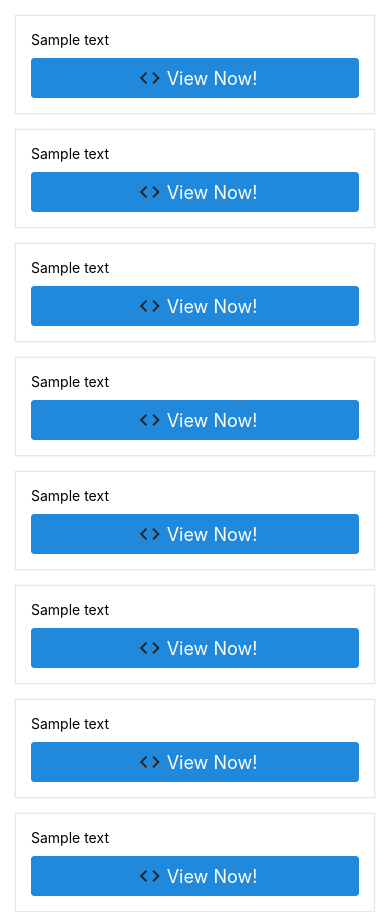
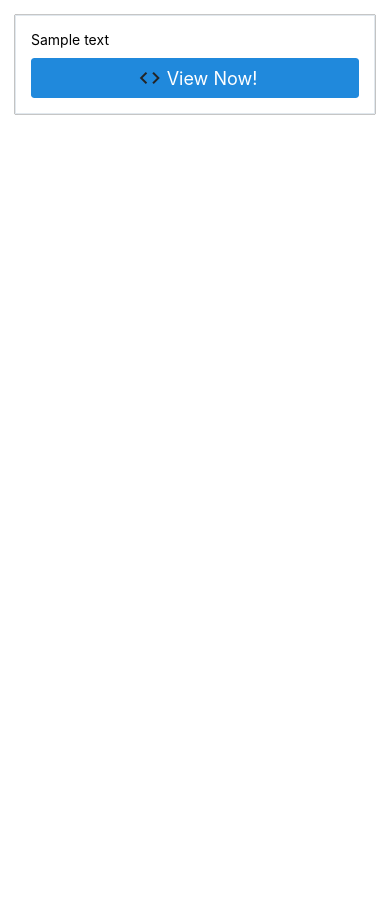
Before and after one commit to uze/react_native_tinder_cards, a React Native app: screen / in a window 390 px wide. After the commit the page ends 844 px from the top, so only its background shows below. Built offline with nearby package versions, Linux system fonts and the light colour scheme.

Commit message:
Transition to next card on swipe

```diff
--- a/App.js
+++ b/App.js
@@ -34,12 +34,28 @@ export default class App extends React.Component {
         </Card>
     );
   }
+
+  renderNoMoreCards() {
+      return (
+          <Card title = "No Cards Left">
+              <Text style = {{ marginBottom: 10 }}>
+                  No more content.
+              </Text>
+              <Button
+                backgroundColor = "#03A9F4"
+                title = "Get more..."
+              />
+          </Card>
+      );
+  }
+
   render() {
     return (
       <View style={styles.container}>
         <Deck
           data = {DATA}
           renderCard = {this.renderCard}
+          renderNoMoreCards = {this.renderNoMoreCards}
         />
       </View>
     );
--- a/src/Deck.js
+++ b/src/Deck.js
@@ -6,6 +6,10 @@ const SWIPE_THRESHOLD = 0.25 * SCREEN_WIDTH;
 const SWIPE_OUT_DURIATION = 250;
 
 class Deck extends Component {
+    static defaultProps = {
+        onSwipeRight: () => {},
+        onSwipeLeft: () => {}
+    }
     constructor(props) {
         super(props);
 
@@ -27,7 +31,7 @@ class Deck extends Component {
             }
         });
 
-        this.state = { panResponder, position };
+        this.state = { panResponder, position, index: 0 };
     }
 
     resetPosition() {
@@ -41,9 +45,17 @@ class Deck extends Component {
         Animated.timing(this.state.position, {
             toValue: { x , y: 0},
             duration: SWIPE_OUT_DURIATION
-        }).start();
+        }).start(() => this.onSwipeComplete(direction));
     }
 
+    onSwipeComplete(direction) {
+        const { onSwipeLeft, onSwipeRight, data } = this.props;
+        const item = data[this.state.index];
+
+        direction === 'right' ? onSwipeRight(item) : onSwipeLeft(item);
+        this.state.position.setValue({ x: 0, y: 0});
+        this.setState({ index: this.state.index + 1 });
+    }
 
     getCardStyle() {
         const { position } = this.state;
@@ -60,20 +72,31 @@ class Deck extends Component {
     }
 
     renderCards() {
-        return this.props.data.map((item, index) => {
-            if (index === 0) {
+        if (this.state.index >= this.props.data.length) {
+            return this.props.renderNoMoreCards();
+        }
+
+        return this.props.data.map((item, i) => {
+            if (i < this.state.index) { return null; }
+
+             if (i === this.state.index) {
                 return (
                     <Animated.View
                         key = {item.id}
-                        style = {this.getCardStyle()}
+                        style = {[this.getCardStyle(), styles.cardStyle]}
                         {...this.state.panResponder.panHandlers}
                     >
                         {this.props.renderCard(item)}
                     </Animated.View>
                 );
             }
-            return this.props.renderCard(item);
-        });
+
+            return (
+                <View key = {item.id} style = {styles.cardStyle}>
+                    { this.props.renderCard(item) }
+                </View>
+            );
+        }).reverse();
     }
 
     render() {
@@ -84,5 +107,11 @@ class Deck extends Component {
         );
     }
 }
+const styles = {
+    cardStyle: {
+        position: 'absolute',
+        width: SCREEN_WIDTH
+    }
+};
 
 export default Deck;
```
